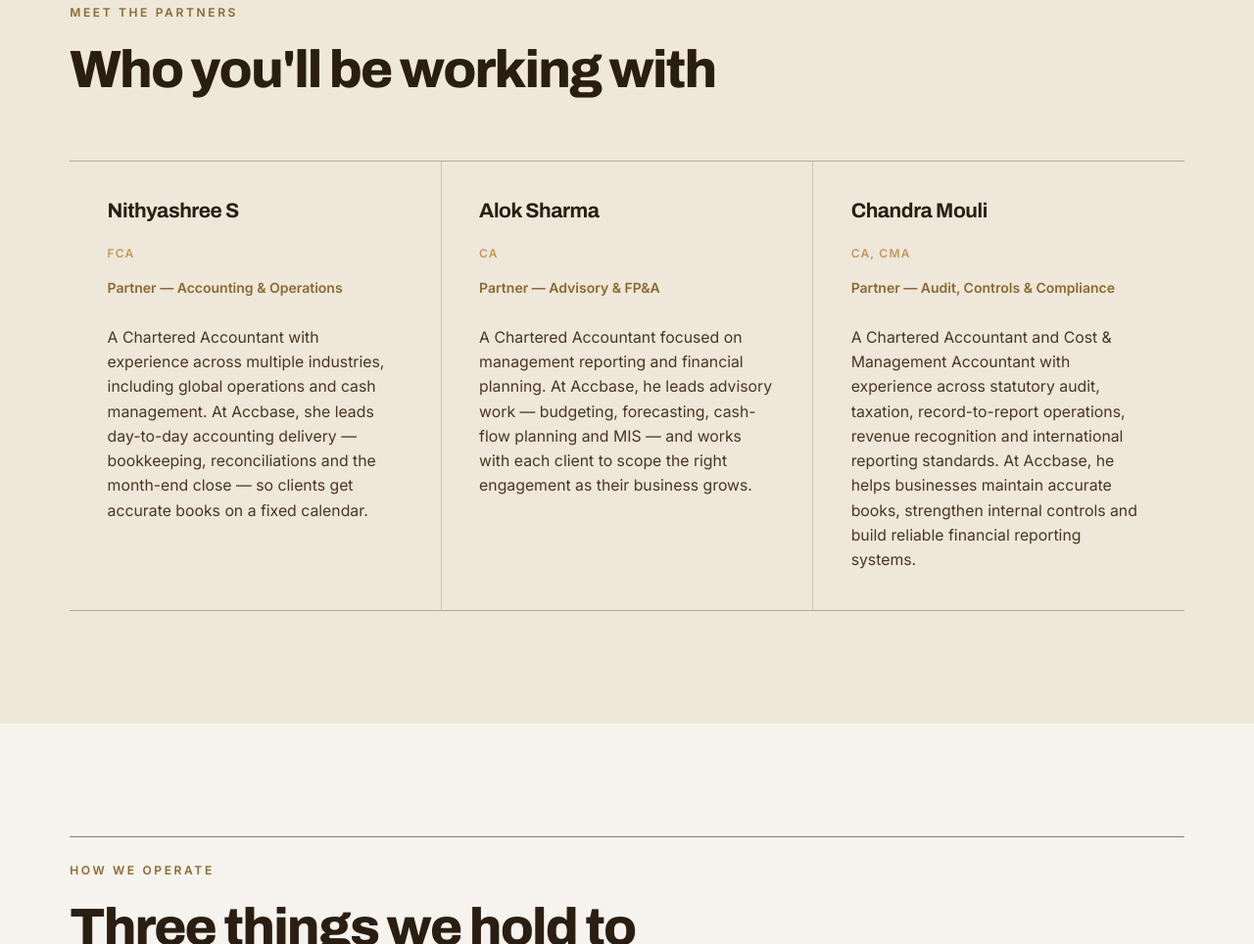
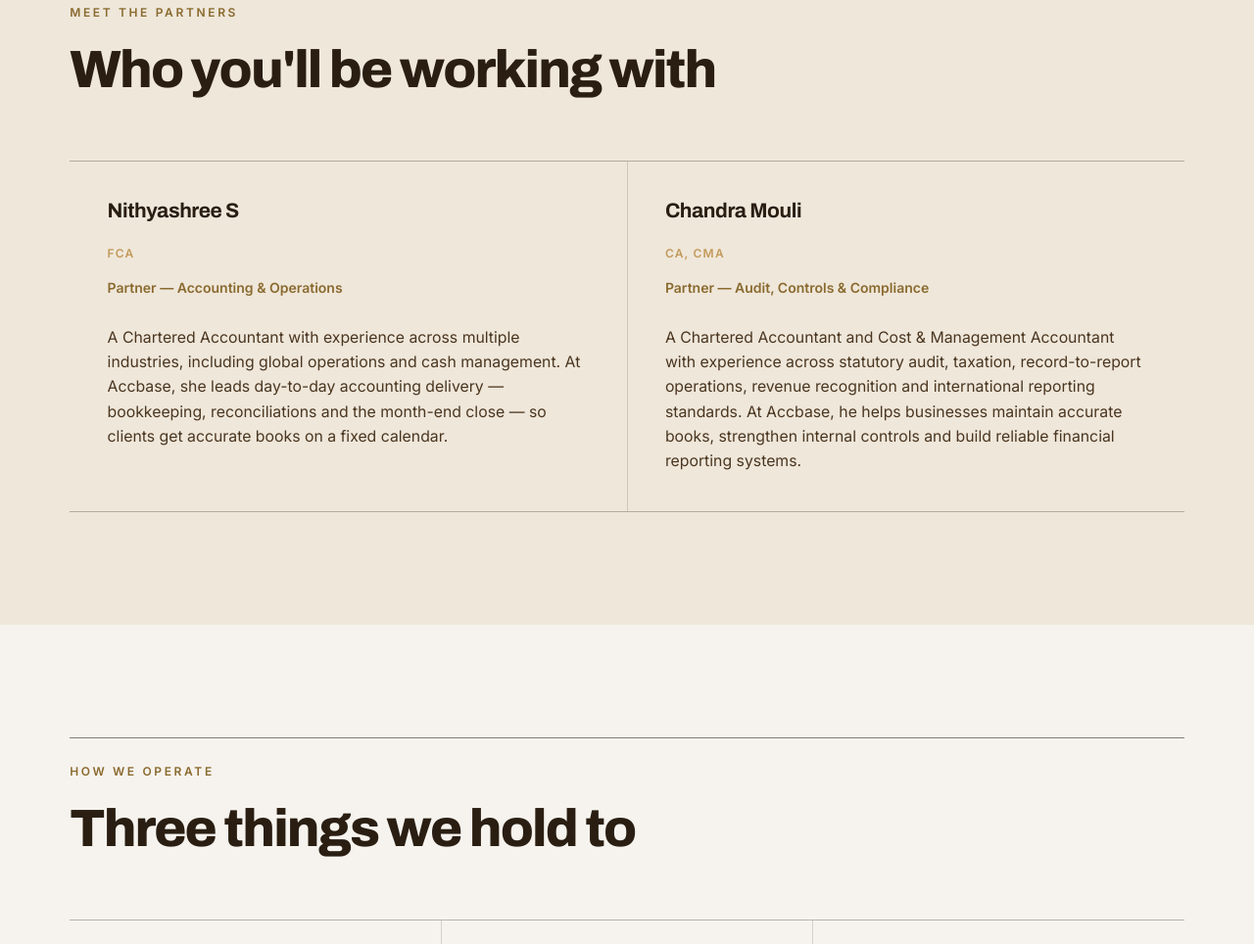
Before and after one commit to iamalok0508-cell/accbase-advisory, an Astro site: page /accbase-advisory/about in a window 1280 px wide. Shown: the part 1194-2158 px from the top of the page at 98% size. Built offline with nearby package versions, Linux system fonts and the light colour scheme; Astro itself is replaced by a stand-in of ours.

Commit message:
Remove Alok Sharma from the partners section
He is no longer with the firm. Drops to a two-column layout with
the two remaining partners.

Co-Authored-By: Claude Sonnet 5 <noreply@anthropic.com>
Claude-Session: https://claude.ai/code/session_01FLgPwYrkkgSRP8DmcCJXPy

```diff
--- a/src/pages/about.astro
+++ b/src/pages/about.astro
@@ -8,12 +8,6 @@ const partners = [
     credential: 'FCA',
     role: 'Partner — Accounting & Operations',
     bio: 'A Chartered Accountant with experience across multiple industries, including global operations and cash management. At Accbase, she leads day-to-day accounting delivery — bookkeeping, reconciliations and the month-end close — so clients get accurate books on a fixed calendar.',
-  },
-  {
-    name: 'Alok Sharma',
-    credential: 'CA',
-    role: 'Partner — Advisory & FP&A',
-    bio: 'A Chartered Accountant focused on management reporting and financial planning. At Accbase, he leads advisory work — budgeting, forecasting, cash-flow planning and MIS — and works with each client to scope the right engagement as their business grows.',
   },
   {
     name: 'Chandra Mouli',
@@ -52,7 +46,7 @@ const values = [
   <section class="section section--sand">
     <div class="wrap">
       <div class="section-head"><div><p class="eyebrow">Meet the partners</p><h2 class="h-section">Who you'll be working with</h2></div></div>
-      <div class="grid grid-3">
+      <div class="grid grid-2">
         {partners.map((p) => (
           <div class="cell partner">
             <h3 class="h-card">{p.name}</h3>
```
